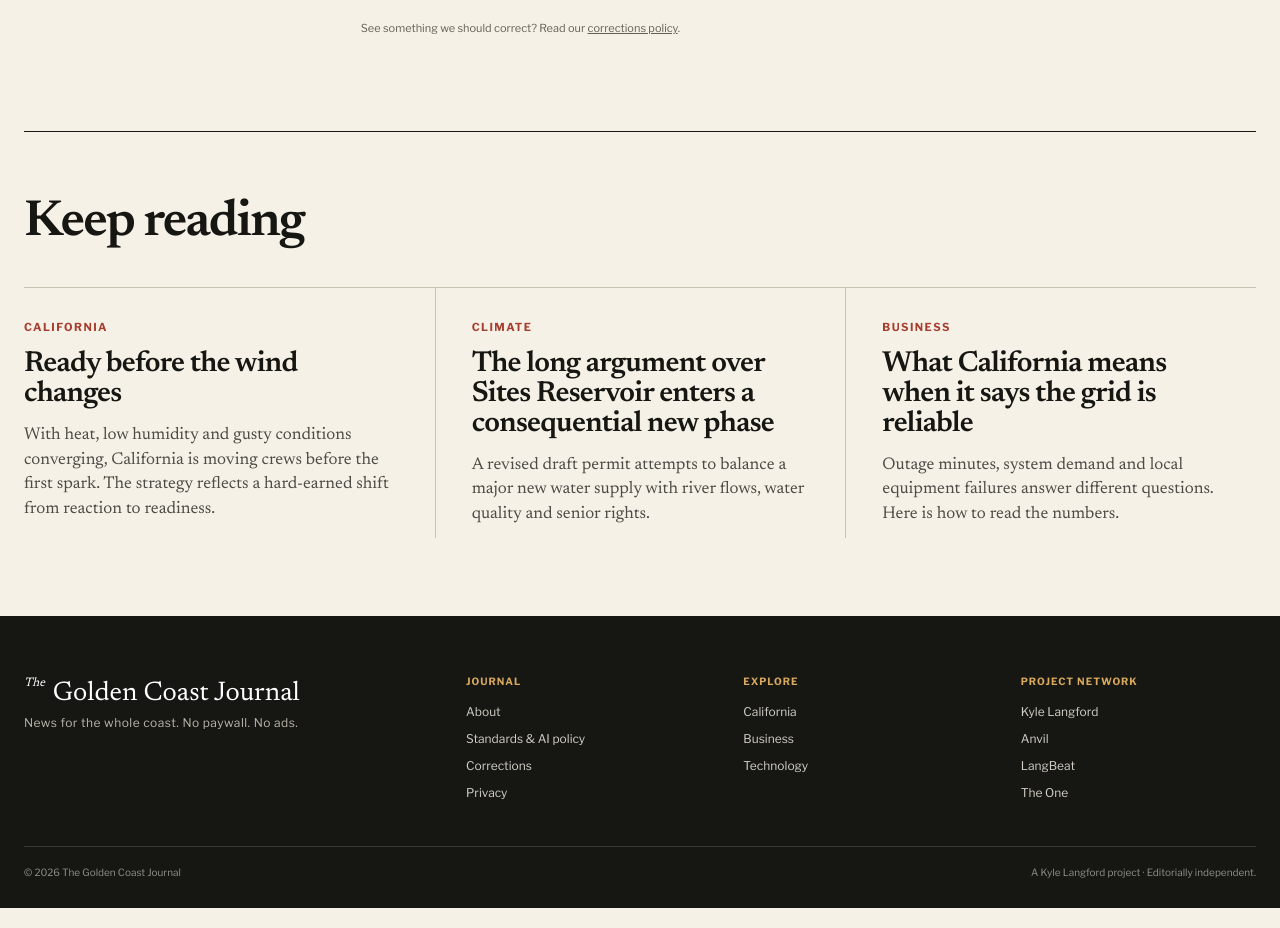
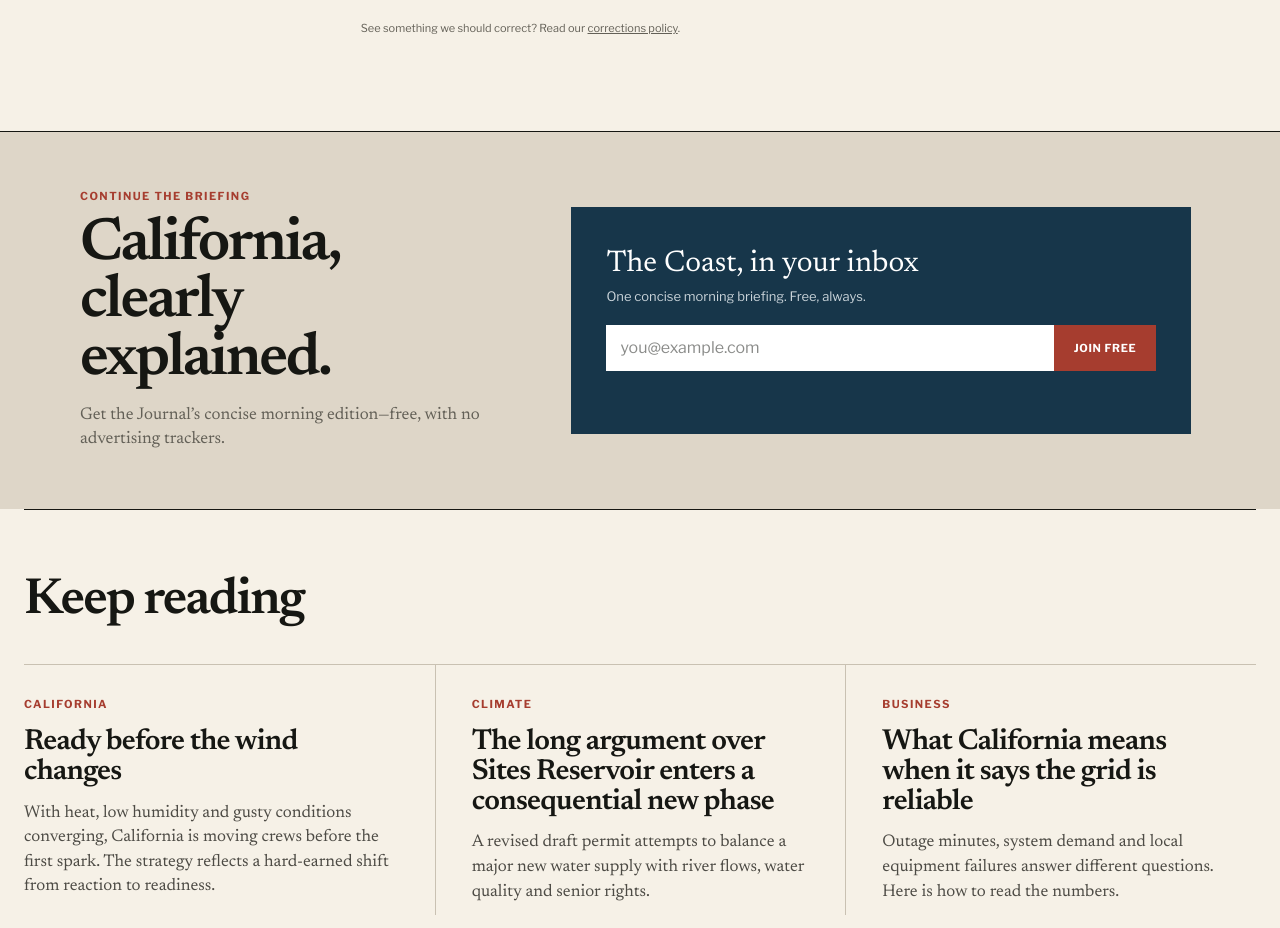
Before and after one commit to kylelangford9/golden-coast-journal, a Next.js app: page /article/california-ai-audit-rules in a window 1280 px wide. Shown: the part 2300-3228 px from the top of the page. Built offline with nearby package versions, Linux system fonts and the light colour scheme; no server answers.

Commit message:
Convert article readers into subscribers

```diff
--- a/app/article/[slug]/page.tsx
+++ b/app/article/[slug]/page.tsx
@@ -5,6 +5,7 @@ import { notFound } from 'next/navigation';
 import { ArrowLeft, ExternalLink } from 'lucide-react';
 import { SiteHeader } from '@/components/site-header';
 import { SiteFooter } from '@/components/site-footer';
+import { NewsletterForm } from '@/components/newsletter-form';
 import { formatArticleDate } from '@/lib/content';
 import { findPublishedBySlug, listPublished } from '@/lib/repository';
 import { editorialAssetLabel, getApprovedEditorialAsset } from '@/lib/imagery';
@@ -149,6 +150,24 @@ export default async function ArticlePage({ params }: ArticlePageProps) {
           </div>
         </div>
       </article>
+      <section
+        className="article-newsletter"
+        aria-labelledby="article-newsletter-title"
+      >
+        <div className="shell article-newsletter-inner">
+          <div>
+            <p className="eyebrow">Continue the briefing</p>
+            <h2 id="article-newsletter-title">
+              California, clearly explained.
+            </h2>
+            <p>
+              Get the Journal’s concise morning edition—free, with no
+              advertising trackers.
+            </p>
+          </div>
+          <NewsletterForm placement="article" articleSlug={article.slug} />
+        </div>
+      </section>
       <section className="related shell">
         <div className="section-heading">
           <h2>Keep reading</h2>
--- a/app/globals.css
+++ b/app/globals.css
@@ -19,7 +19,6 @@
   --font-sans: var(--font-sans);
   --font-heading: var(--font-serif);
 }
-
 :root { --paper: #f6f1e7; --ink: #161713; --muted: #636057; --line: #c9c1b2; --rust: #a63d2f; --navy: #17364a; --popover: #fffdf8; --popover-foreground: #161713; --ui-muted: #ebe5d9; --radius: .25rem; }
 * { box-sizing: border-box; }
 html { scroll-behavior: smooth; }
@@ -151,6 +150,10 @@ button { color: inherit; }
 .source-box a { display: flex; gap: 7px; align-items: center; margin-top: 12px; color: var(--navy); font-size: 12px; font-weight: 700; text-decoration: underline; text-underline-offset: 3px; }
 .article-body .correction-note { margin-top: 24px; font-family: var(--font-sans), Arial, sans-serif; font-size: 11px; color: var(--muted); }
 .correction-note a { text-decoration: underline; }
+.article-newsletter { padding: 56px 0; background: #ded6c8; border-top: 1px solid var(--ink); }
+.article-newsletter-inner { display: grid; grid-template-columns: minmax(0, .78fr) minmax(360px, 1.22fr); gap: clamp(36px, 7vw, 100px); align-items: center; max-width: 1120px; }
+.article-newsletter h2 { max-width: 480px; margin: 12px 0 14px; font-family: var(--font-serif), Georgia, serif; font-size: clamp(38px, 5vw, 60px); font-weight: 560; line-height: .96; letter-spacing: -.04em; }
+.article-newsletter-inner > div > p:last-child { max-width: 440px; margin: 0; color: var(--muted); font-family: var(--font-serif), Georgia, serif; font-size: 17px; line-height: 1.45; }
 .related { padding: 54px 0 78px; border-top: 1px solid var(--ink); }
 
 .section-hero { padding: 70px 0 40px; border-bottom: 4px solid var(--ink); }
@@ -214,6 +217,7 @@ button { color: inherit; }
   .article-layout { grid-template-columns: 1fr; }
   .article-body { grid-column: 1; }
   .key-points { max-width: 680px; }
+  .article-newsletter-inner { grid-template-columns: 1fr; gap: 28px; }
   .footer-grid { grid-template-columns: 1.5fr 1fr 1fr; }
   .footer-grid nav:last-child { grid-column: 2 / -1; }
 }
--- a/components/newsletter-form.tsx
+++ b/components/newsletter-form.tsx
@@ -1,11 +1,23 @@
 'use client';
 
-import { type SyntheticEvent, useState } from 'react';
+import { type SyntheticEvent, useId, useState } from 'react';
 import { track } from '@vercel/analytics/react';
 import { trackPortfolioGrowth } from '@/lib/growth-client';
 
-export function NewsletterForm() {
-  const [state, setState] = useState<'idle' | 'loading' | 'success' | 'error'>('idle');
+type NewsletterFormProps = {
+  placement?: 'homepage' | 'article';
+  articleSlug?: string;
+};
+
+export function NewsletterForm({
+  placement = 'homepage',
+  articleSlug,
+}: NewsletterFormProps) {
+  const [state, setState] = useState<'idle' | 'loading' | 'success' | 'error'>(
+    'idle',
+  );
+  const formId = useId();
+  const emailId = `${formId}-email`;
 
   async function subscribe(event: SyntheticEvent<HTMLFormElement>) {
     event.preventDefault();
@@ -15,12 +27,19 @@ export function NewsletterForm() {
       const response = await fetch('/api/newsletter', {
         method: 'POST',
         headers: { 'content-type': 'application/json' },
-        body: JSON.stringify({ email: form.get('email'), website: form.get('website') }),
+        body: JSON.stringify({
+          email: form.get('email'),
+          website: form.get('website'),
+        }),
       });
       setState(response.ok ? 'success' : 'error');
       if (response.ok && !form.get('website')) {
-        track('Newsletter Signup', { placement: 'homepage' });
-        trackPortfolioGrowth('newsletter_signup', { placement: 'homepage' });
+        const metadata = {
+          placement,
+          ...(articleSlug ? { article_slug: articleSlug } : {}),
+        };
+        track('Newsletter Signup', metadata);
+        trackPortfolioGrowth('newsletter_signup', metadata);
       }
     } catch {
       setState('error');
@@ -29,15 +48,31 @@ export function NewsletterForm() {
 
   return (
     <form className="newsletter-form" onSubmit={subscribe}>
-      <label htmlFor="newsletter-email">The Coast, in your inbox</label>
+      <label htmlFor={emailId}>The Coast, in your inbox</label>
       <p>One concise morning briefing. Free, always.</p>
       <div>
-        <input id="newsletter-email" name="email" type="email" required placeholder="you@example.com" autoComplete="email" />
-        <button type="submit" disabled={state === 'loading'}>{state === 'loading' ? 'Joining…' : 'Join free'}</button>
+        <input
+          id={emailId}
+          name="email"
+          type="email"
+          required
+          placeholder="you@example.com"
+          autoComplete="email"
+        />
+        <button type="submit" disabled={state === 'loading'}>
+          {state === 'loading' ? 'Joining…' : 'Join free'}
+        </button>
       </div>
-      <input className="form-trap" name="website" tabIndex={-1} autoComplete="off" aria-hidden="true" />
+      <input
+        className="form-trap"
+        name="website"
+        tabIndex={-1}
+        autoComplete="off"
+        aria-hidden="true"
+      />
       <output aria-live="polite">
-        {state === 'success' && 'Thanks — your address is saved for the launch edition.'}
+        {state === 'success' &&
+          'Thanks — your address is saved for the launch edition.'}
         {state === 'error' && 'We couldn’t add you just now. Please try again.'}
       </output>
     </form>
```
